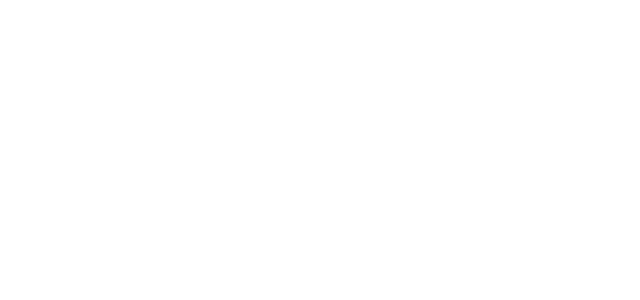
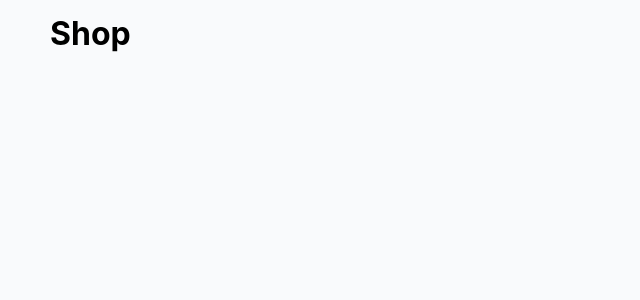
Before and after one commit to FTTM-M/shoppingApp, a React (Vite) app: page / in a window 1280 px wide. Shown: the top 300 px of the page, without its empty margins (0-640 px from the left). Built offline with nearby package versions, Linux system fonts and the light colour scheme.

Commit message:
add some basic changes

```diff
--- a/src/App.jsx
+++ b/src/App.jsx
@@ -1,4 +1,9 @@
 function App() {
+  return(
+    <>
+    <h1>Shop</h1>
+    </>
+  )
 
 
 
--- a/src/global.css
+++ b/src/global.css
@@ -0,0 +1,24 @@
+:root{
+    font-family: Inter, system-ui, Avenir, Helvetica, Arial, sans-serif;
+    line-height: 1.5;
+
+    body{
+        margin: auto;
+        max-width: 1200px;
+        min-height: 100vh;
+        padding: 10px;
+        background-color: #f9fafc;
+
+    }
+
+    *{
+        padding: 0;
+        margin: 0;
+        box-sizing: border-box;
+
+    }
+    a{
+        text-decoration: inherit;
+        color: inherit;
+    }
+}
```
